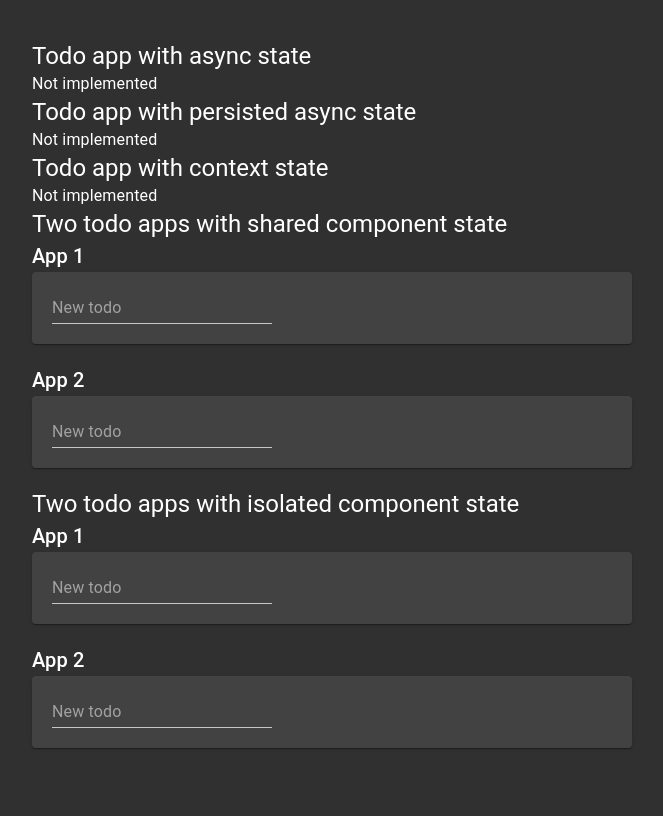
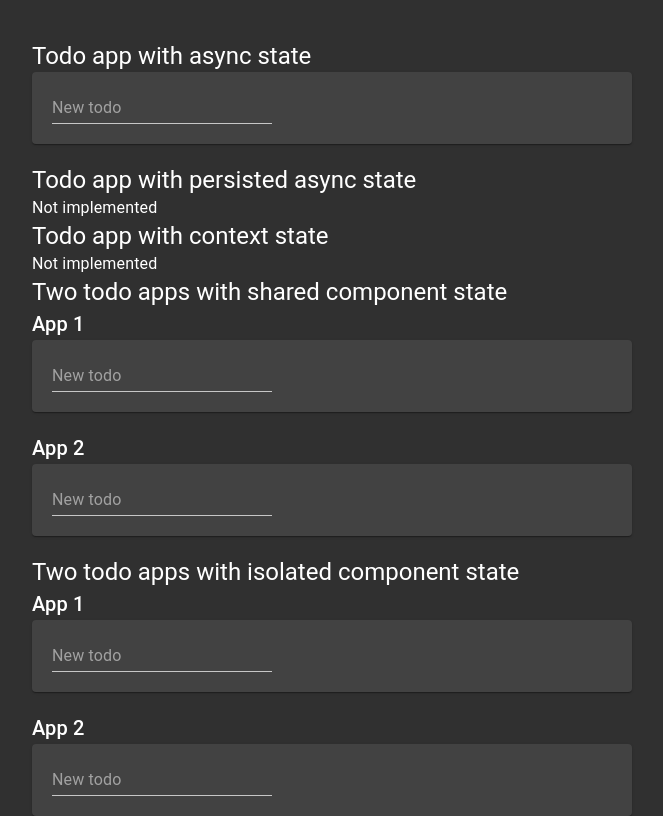
Before and after one commit to ksandin/typescript-react-state-rnd, a React (Create React App) app: page / in a window 1280 px wide. Shown: the whole page, without its empty margins (308-971 px from the left). Built offline with nearby package versions, Linux system fonts and the light colour scheme.

Commit message:
Partially update store interface with async support

```diff
--- a/src/components/CreateTodoForm.tsx
+++ b/src/components/CreateTodoForm.tsx
@@ -1,14 +1,18 @@
 import React, { ChangeEvent, useCallback, useState } from "react";
 import styled from "styled-components";
-import { TextField } from "@material-ui/core";
+import { CircularProgress, TextField } from "@material-ui/core";
 import { Todo } from "../state/Todo";
 import { createTodo } from "../state/createTodo";
 
 export type CreateTodoFormProps = {
   onCreate: (todo: Todo) => void;
+  loading?: boolean;
 };
 
-export const CreateTodoForm: React.FC<CreateTodoFormProps> = ({ onCreate }) => {
+export const CreateTodoForm: React.FC<CreateTodoFormProps> = ({
+  onCreate,
+  loading,
+}) => {
   const [label, setLabel] = useState("");
   const setLabelFromEvent = useCallback(
     (e: ChangeEvent<HTMLInputElement>) => setLabel(e.target.value),
@@ -31,6 +35,7 @@ export const CreateTodoForm: React.FC<CreateTodoFormProps> = ({ onCreate }) => {
         onChange={setLabelFromEvent}
         onKeyPress={emitOnEnter}
       />
+      {loading && <LoadingIndicator />}
     </Row>
   );
 };
@@ -39,3 +44,7 @@ const Row = styled.div`
   display: flex;
   flex-direction: row;
 `;
+
+const LoadingIndicator = styled(CircularProgress).attrs({ size: 32 })`
+  margin-left: 12px;
+`;
--- a/src/components/TodoExample.tsx
+++ b/src/components/TodoExample.tsx
@@ -4,9 +4,11 @@ import { CreateTodoForm } from "./CreateTodoForm";
 import { Todo } from "../state/Todo";
 import styled from "styled-components";
 import { Paper } from "@material-ui/core";
+import { StoreStatuses } from "../lib/store/StoreStatuses";
 
 export type TodoExampleProps = {
   todos: Todo[];
+  statuses?: StoreStatuses;
   createTodo: (todo: Todo) => void;
   updateTodo: (todo: Todo) => void;
   deleteTodo: (todo: Todo) => void;
@@ -14,13 +16,17 @@ export type TodoExampleProps = {
 
 export const TodoExample: React.FC<TodoExampleProps> = ({
   todos,
+  statuses,
   createTodo,
   updateTodo,
   deleteTodo,
 }) => (
   <Container>
     <TodoList items={todos} onUpdate={updateTodo} onDelete={deleteTodo} />
-    <CreateTodoForm onCreate={createTodo} />
+    <CreateTodoForm
+      onCreate={createTodo}
+      loading={statuses?.create === "pending"}
+    />
   </Container>
 );
 
--- a/src/components/TodoExampleAsyncState.tsx
+++ b/src/components/TodoExampleAsyncState.tsx
@@ -1,11 +1,33 @@
 import React from "react";
 import { Example } from "./Example";
-import { Typography } from "@material-ui/core";
+import { TodoExample } from "./TodoExample";
+import { Todo } from "../state/Todo";
+import { TodoId } from "../state/TodoId";
+import { useStore } from "../lib/store/useStore";
+import { createStore } from "../lib/store/createStore";
 
-export type TodoExampleRemoteStateProps = {};
+let idCounter = 0;
+const nextId = () => idCounter++;
+const todoStore = createStore(
+  (todo: Todo) => todo.id,
+  (todo: Todo) => ({ ...todo, id: nextId() as TodoId })
+);
 
-export const TodoExampleAsyncState: React.FC<TodoExampleRemoteStateProps> = () => (
-  <Example label="Todo app with async state">
-    <Typography>Not implemented</Typography>
-  </Example>
-);
+export type TodoExampleAsyncStateProps = {};
+
+export const TodoExampleAsyncState: React.FC<TodoExampleAsyncStateProps> = () => {
+  const [entries, createItem, updateItem, deleteItem, statuses] = useStore(
+    todoStore
+  );
+  return (
+    <Example label="Todo app with async state">
+      <TodoExample
+        todos={entries.toList().toArray()}
+        createTodo={createItem}
+        updateTodo={updateItem}
+        deleteTodo={deleteItem}
+        statuses={statuses}
+      />
+    </Example>
+  );
+};
--- a/src/lib/store/Store.ts
+++ b/src/lib/store/Store.ts
@@ -1,9 +1,11 @@
 import { Map } from "immutable";
 import { StoreEvents } from "./StoreEvents";
 import { StoreOperation } from "./StoreOperation";
+import { StoreStatuses } from "./StoreStatuses";
 
 export type Store<Id, Model> = {
   entries: Map<Id, Model>;
+  statuses: StoreStatuses;
   events: StoreEvents<Id, Model>;
   create: StoreOperation<Model>;
   update: StoreOperation<Model>;
--- a/src/lib/store/StoreEvents.ts
+++ b/src/lib/store/StoreEvents.ts
@@ -1,6 +1,8 @@
 import TypedEmitter from "typed-emitter";
 import { Map } from "immutable";
+import { StoreStatuses } from "./StoreStatuses";
 
 export type StoreEvents<Id, Model> = TypedEmitter<{
-  change: (entries: Map<Id, Model>) => void;
+  entries: (entries: Map<Id, Model>) => void;
+  statuses: (statuses: StoreStatuses) => void;
 }>;
--- /dev/null
+++ b/src/lib/store/StoreOperationStatus.ts
@@ -0,0 +1 @@
+export type StoreOperationStatus = "init" | "resolved" | "pending" | "rejected";
--- /dev/null
+++ b/src/lib/store/StoreStatuses.ts
@@ -0,0 +1,7 @@
+import { StoreOperationStatus } from "./StoreOperationStatus";
+
+export type StoreStatuses = {
+  create: StoreOperationStatus;
+  update: StoreOperationStatus;
+  delete: StoreOperationStatus;
+};
--- a/src/lib/store/createStore.ts
+++ b/src/lib/store/createStore.ts
@@ -11,6 +11,11 @@ export const createStore = <Id, Model>(
   const store: Store<Id, Model> = {
     entries: initialEntries,
     events: new EventEmitter() as StoreEvents<Id, Model>,
+    statuses: {
+      create: "init",
+      update: "init",
+      delete: "init",
+    },
     create: (newItem: Model) => {
       const withId = withNewIdentity(newItem);
       change(store.entries.set(getIdentity(withId), withId));
@@ -22,7 +27,7 @@ export const createStore = <Id, Model>(
   };
   function change(newEntries: Map<Id, Model>) {
     store.entries = newEntries;
-    store.events.emit("change", store.entries);
+    store.events.emit("entries", store.entries);
   }
   return store;
 };
--- a/src/lib/store/useStore.ts
+++ b/src/lib/store/useStore.ts
@@ -2,6 +2,7 @@ import { useEffect, useState } from "react";
 import { Map } from "immutable";
 import { Store } from "./Store";
 import { StoreOperation } from "./StoreOperation";
+import { StoreStatuses } from "./StoreStatuses";
 
 export const useStore = <Id, Model>(
   store: Store<Id, Model>
@@ -9,14 +10,26 @@ export const useStore = <Id, Model>(
   Map<Id, Model>,
   StoreOperation<Model>,
   StoreOperation<Model>,
-  StoreOperation<Model>
+  StoreOperation<Model>,
+  StoreStatuses
 ] => {
-  const [localEntries, setLocalEntries] = useState(Map<Id, Model>());
+  const [localEntries, setLocalEntries] = useState(store.entries);
+  const [localStatuses, setLocalStatuses] = useState(store.statuses);
+
   useEffect(() => {
-    store.events.on("change", setLocalEntries);
+    store.events.on("entries", setLocalEntries);
+    store.events.on("statuses", setLocalStatuses);
     return () => {
-      store.events.off("change", setLocalEntries);
+      store.events.off("entries", setLocalEntries);
+      store.events.off("statuses", setLocalStatuses);
     };
   }, [store]);
-  return [localEntries, store.create, store.update, store.delete];
+
+  return [
+    localEntries,
+    store.create,
+    store.update,
+    store.delete,
+    localStatuses,
+  ];
 };
```
